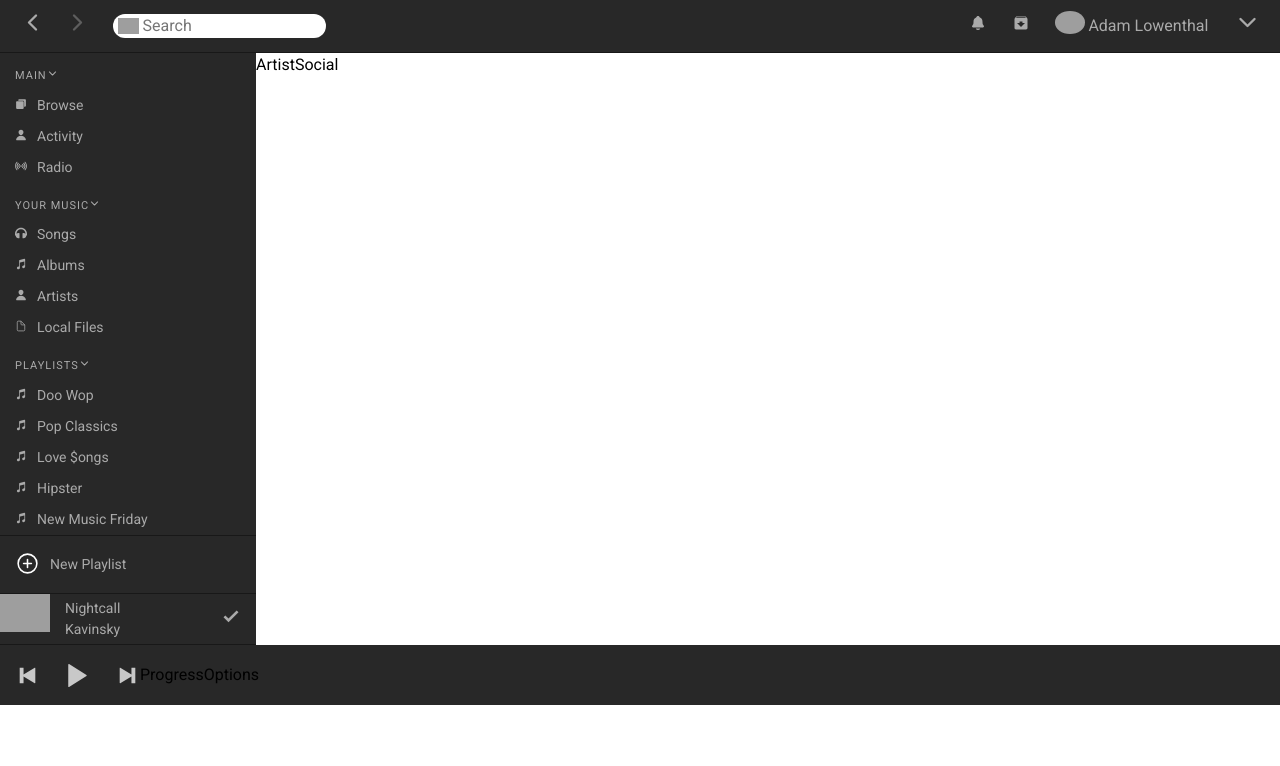
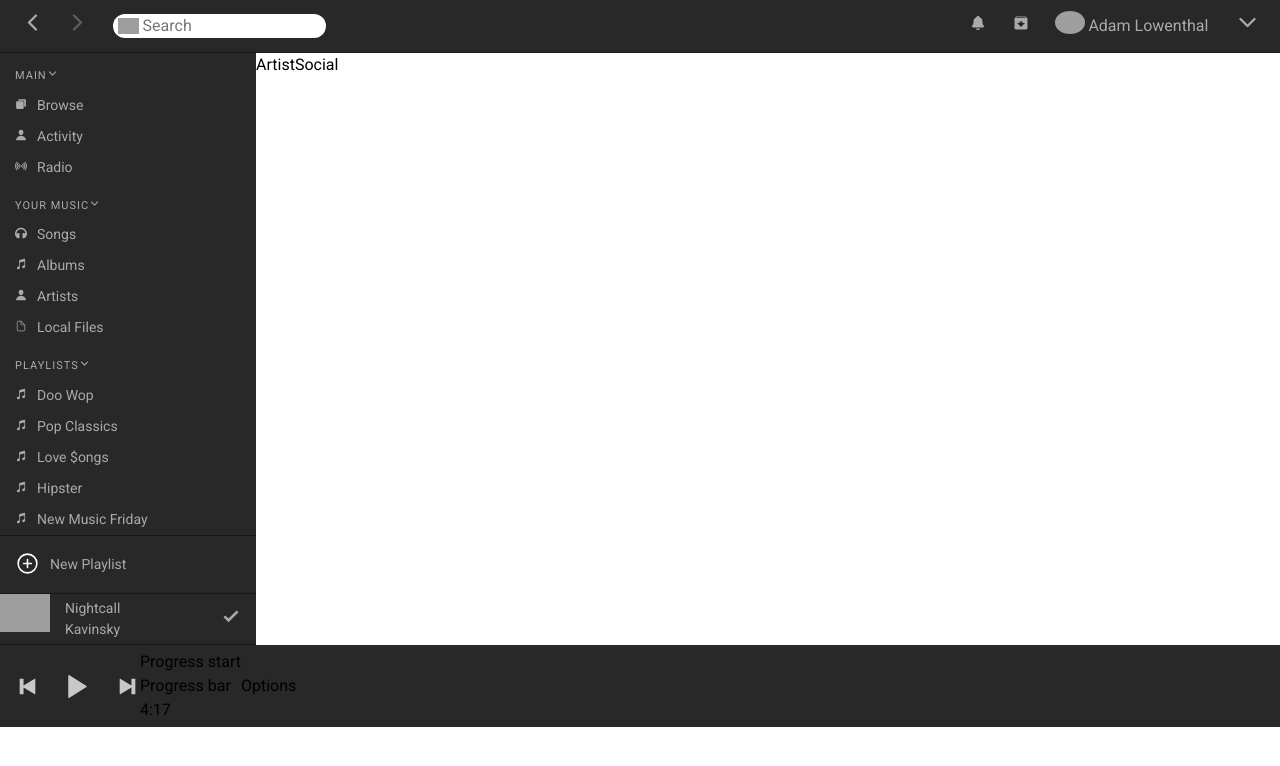
Before and after one commit to AntonSkliarov/spotify-app, a React (Create React App) app: page / in a window 1280 px wide. Shown: the top 766 px of the page. Built offline with nearby package versions, Linux system fonts and the light colour scheme; grey boxes are pictures that could not be loaded.

Commit message:
added msToMinAndSec func

```diff
--- /dev/null
+++ b/src/app/components/current-track/components/progress/index.tsx
@@ -0,0 +1 @@
+export * from './progress';
--- /dev/null
+++ b/src/app/components/current-track/components/progress/progress.tsx
@@ -0,0 +1,17 @@
+import React from 'react';
+import './progress.sass';
+import currentTrack from '../../../../../api/currentTrack.json';
+import { ITrack } from '../../../../../helpers/interfaces';
+import { msToMinAndSec } from '../../../../../helpers/_functions';
+
+const track: ITrack = currentTrack.track;
+
+export const Progress: React.FC = () => (
+  <div>
+    <div>Progress start</div>
+    <div>Progress bar</div>
+    <div>
+      {msToMinAndSec(track.duration)}
+    </div>
+  </div>
+);
--- a/src/app/components/current-track/current-track.tsx
+++ b/src/app/components/current-track/current-track.tsx
@@ -1,11 +1,12 @@
 import React from 'react';
 import { Actions } from './components/actions';
+import { Progress } from './components/progress';
 import './current-track.sass';
 
 export const CurrentTrack: React.FC = () => (
   <section className="current-track">
     <Actions />
-    <div>Progress</div>
+    <Progress />
     <div>Options</div>
   </section>
 );
--- /dev/null
+++ b/src/helpers/_functions.tsx
@@ -0,0 +1,5 @@
+export const msToMinAndSec = (millis: number): string => {
+  const minutes = Math.floor(millis / 60000);
+  const seconds = Math.round((millis % 60000) / 1000);
+  return minutes + ":" + (seconds < 10 ? '0' : '') + seconds;
+};
```
Also changed, not shown: src/app/components/current-track/components/progress/progress.sass (added).
